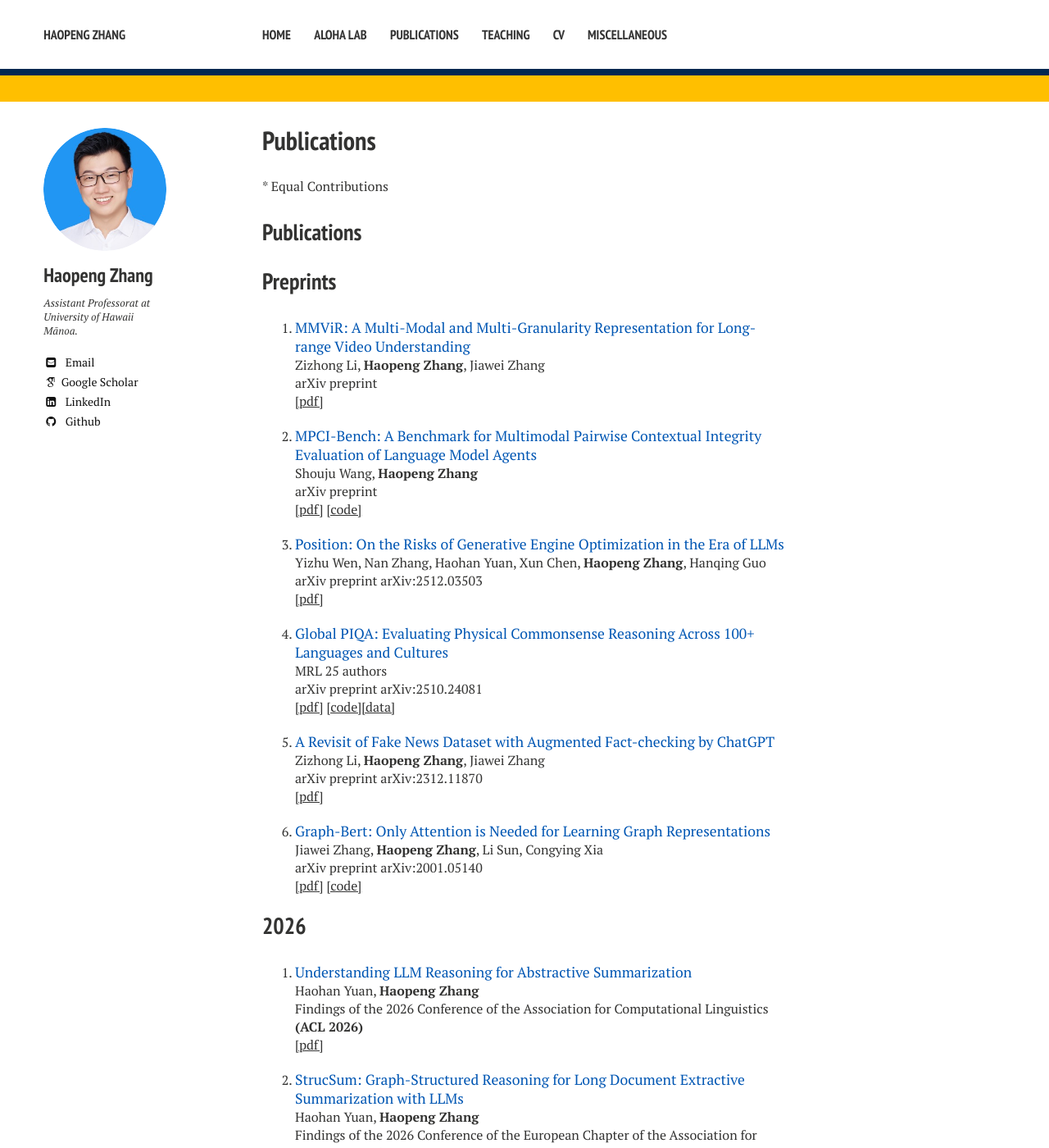
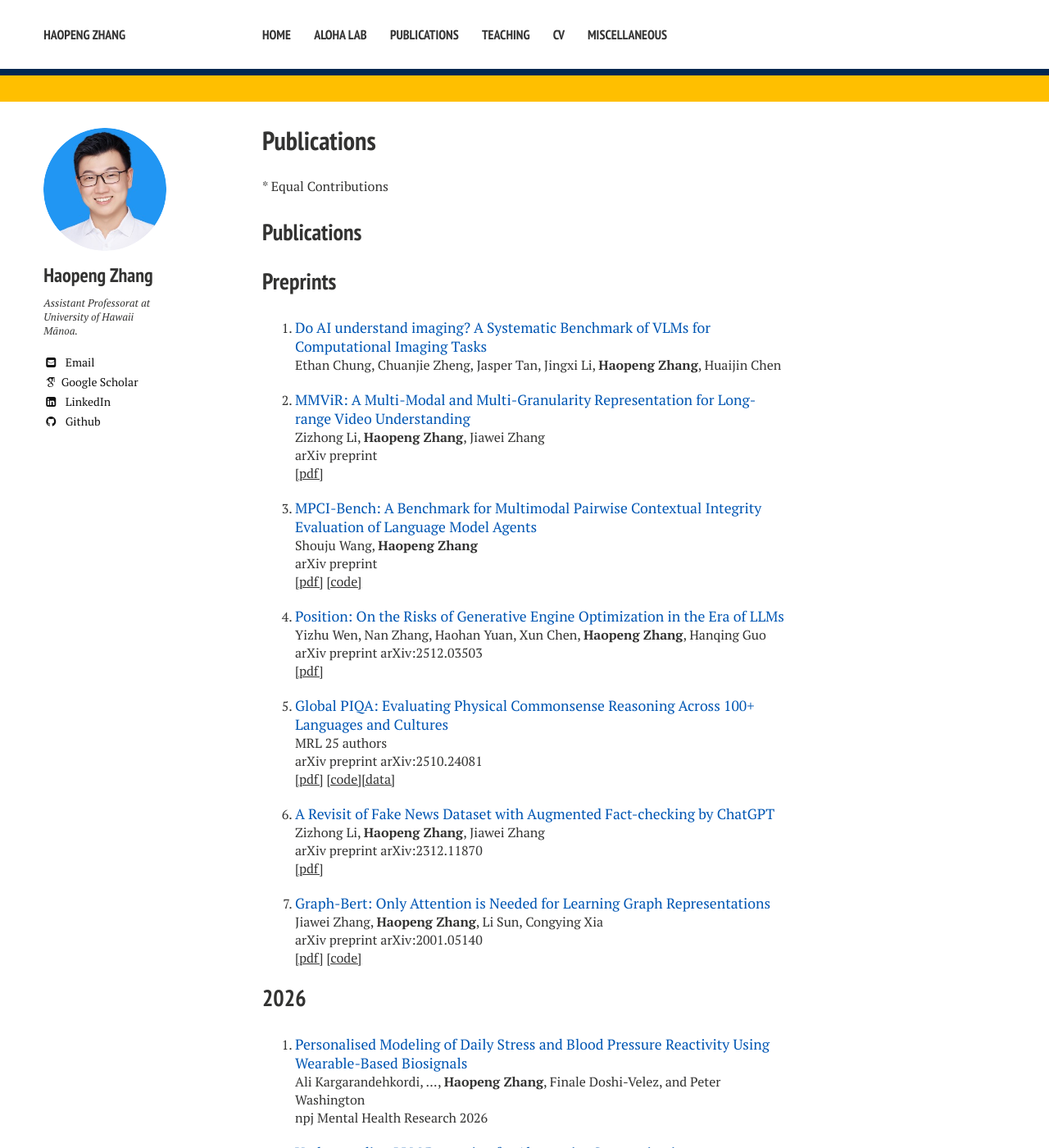
Before and after one commit to hpzhang94/hpzhang94.github.io, a Jekyll site: the page built from research.md, in a window 1280 px wide and 1400 px high. Shown: the whole window at 82% size. Built offline with Jekyll 4.4.1, drawn with Linux system fonts in a browser that asks for light colours; nearby versions of some CDN libraries; some web fonts are replaced.

Commit message:
Update research.md

```diff
--- a/research.md
+++ b/research.md
@@ -26,6 +26,13 @@ title: Publications
 
 ## Preprints
 <ol>
+
+
+<li>
+<span class="paper-title">Do AI
+understand imaging? A Systematic Benchmark of VLMs for Computational Imaging Tasks</span>
+<br>Ethan Chung, Chuanjie Zheng, Jasper Tan, Jingxi Li, <b>Haopeng Zhang</b>, Huaijin Chen
+</li>
 
 <li>
 <span class="paper-title">MMViR: A Multi-Modal and Multi-Granularity Representation for Long-range Video Understanding</span>
@@ -76,6 +83,12 @@ Optimization in the Era of LLMs</span>
 ## 2026
 
 <ol>
+
+<li>
+<span class="paper-title">Personalised Modeling of Daily Stress and Blood Pressure Reactivity Using Wearable-Based Biosignals</span>
+<br>Ali Kargarandehkordi, ..., <b>Haopeng Zhang</b>, Finale Doshi-Velez, and Peter Washington
+<br>npj Mental Health Research 2026
+</li>
 
 <li>
 <span class="paper-title">Understanding LLM Reasoning for Abstractive Summarization</span>
```
